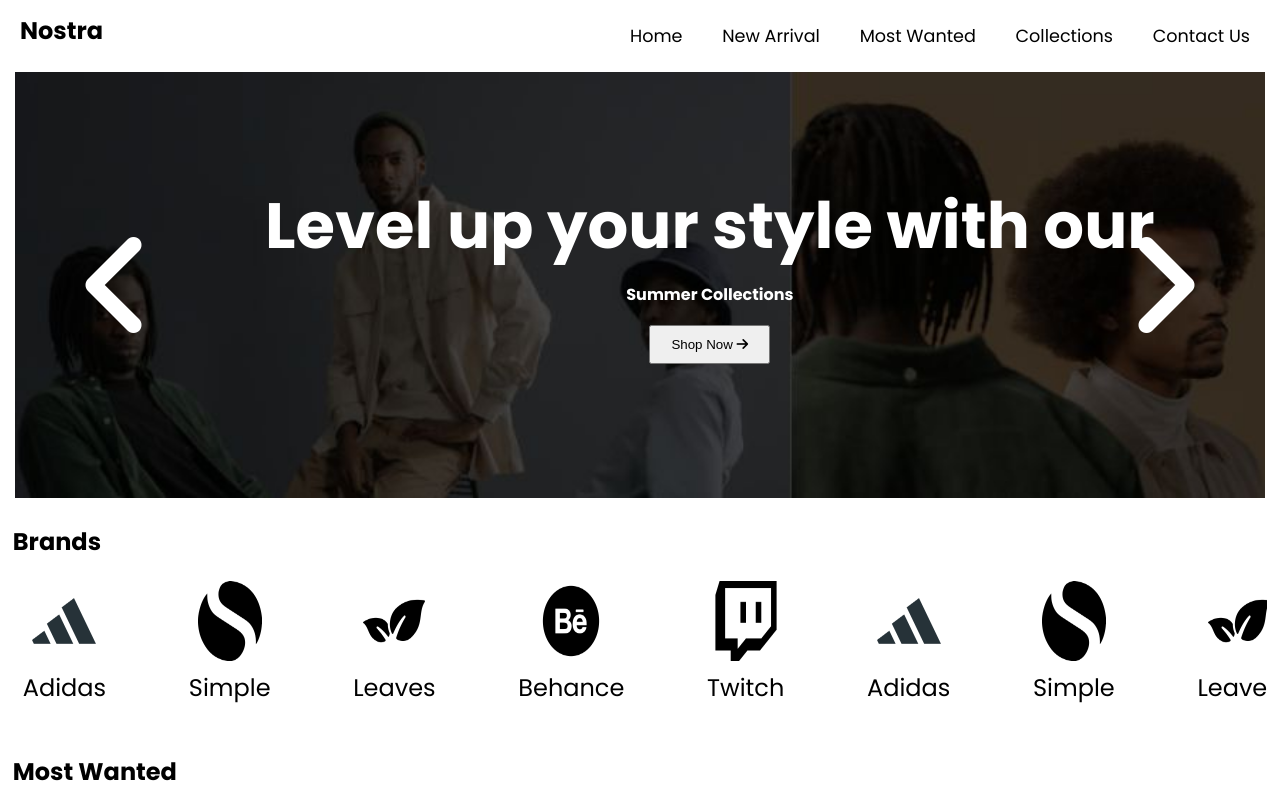
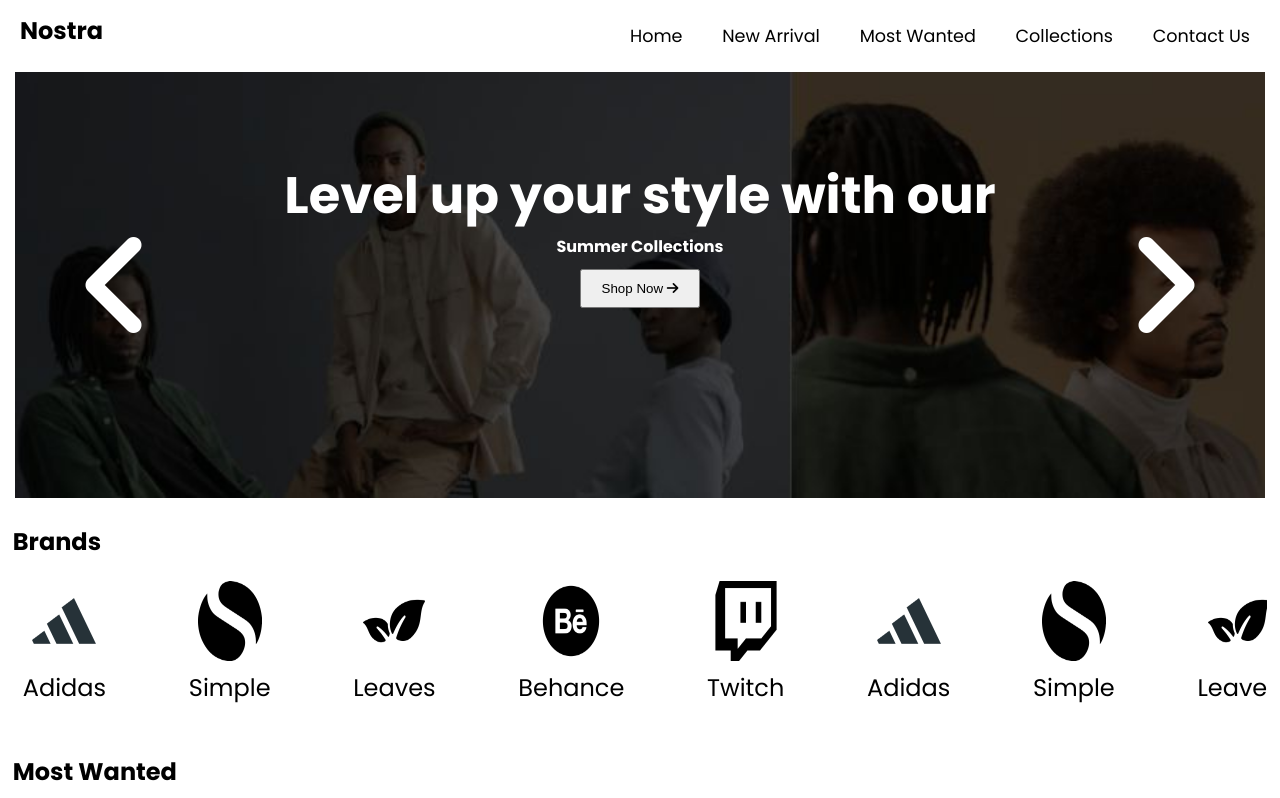
Before and after one commit to Yuvaraj101/My-Webpages, a plain HTML site: page E-Commerce/index.html in a window 1280 px wide. Shown: the top 798 px of the page. Drawn offline with Linux system fonts and the light colour scheme.

```diff
--- a/E-Commerce/index.html
+++ b/E-Commerce/index.html
@@ -108,9 +108,9 @@
 
             <div class="slider-content">
 
-                <p><b>Level up your style with our</b></p>
+                <h1>Level up your style with our</h1>
 
-                <p><b>Summer Collections</b></p>
+                <h4>Summer Collections</h4>
 
                 <button id="shopNow">
                     Shop Now <i class="fa-solid fa-arrow-right"></i>
--- a/E-Commerce/style.css
+++ b/E-Commerce/style.css
@@ -166,20 +166,15 @@ a:hover{
 
 .slider-content{
     position: absolute;
-    top: 25%;
-    left: 20%;
+    top: 20%;
+    width: 100%;
     text-align: center;
-}
-
-.slider-content > p:nth-child(1){
-    font-size: 400%;
     color: white;
 }
 
-.slider-content > p:nth-child(2){
-    font-size: 100%;
+.slider-content > h1{
+    font-size: 4vw;
     color: white;
-    margin-top: 1%;
 }
 
 #shopNow{
@@ -187,7 +182,12 @@ a:hover{
     padding-bottom: 10px;
     padding-left: 20px;
     padding-right: 20px;
-    margin-top: 2%;
+    margin-top: 10px;
+}
+
+#shopNow:hover{
+    opacity: 0.5;
+    cursor: pointer;
 }
 
 /* brands-section  */
```
